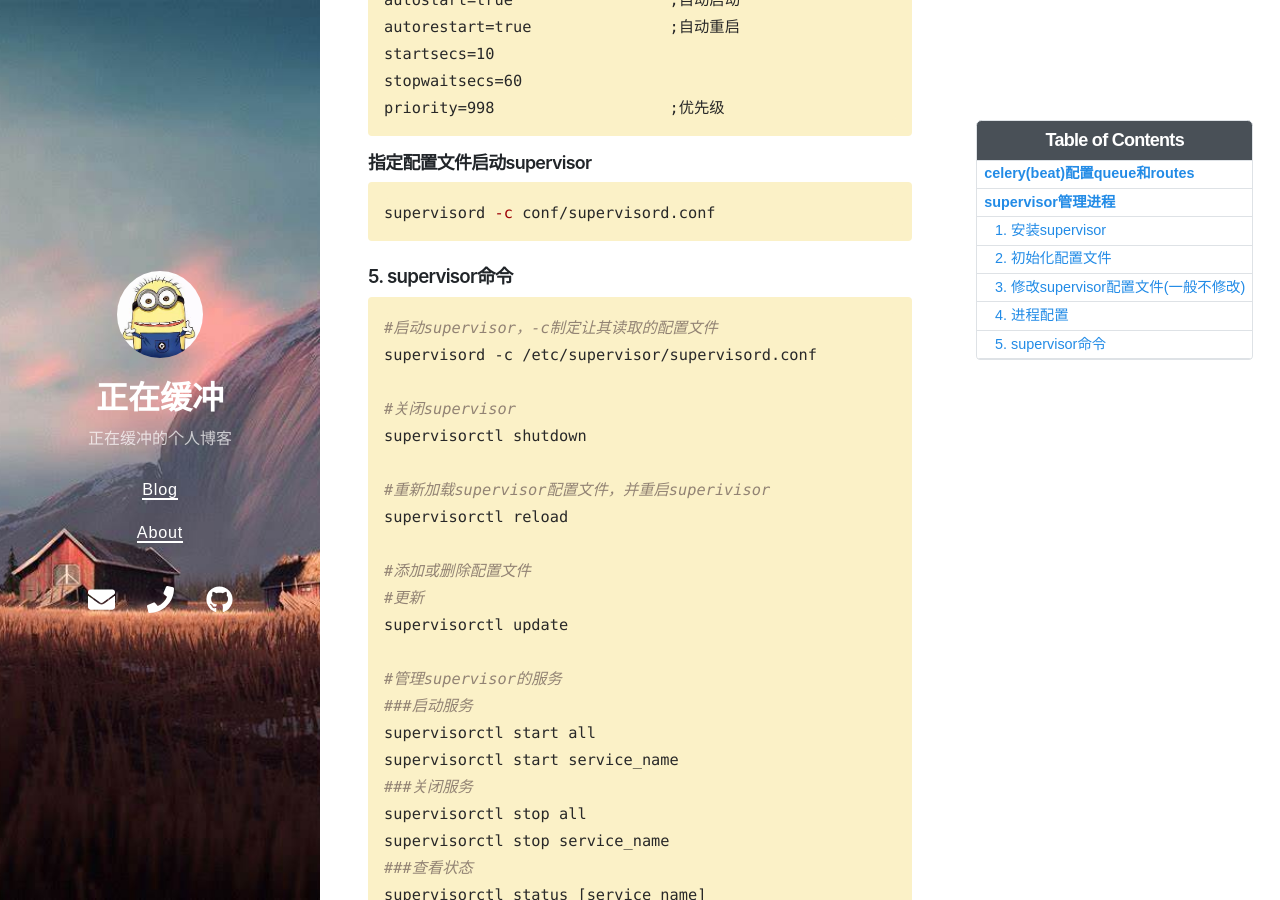
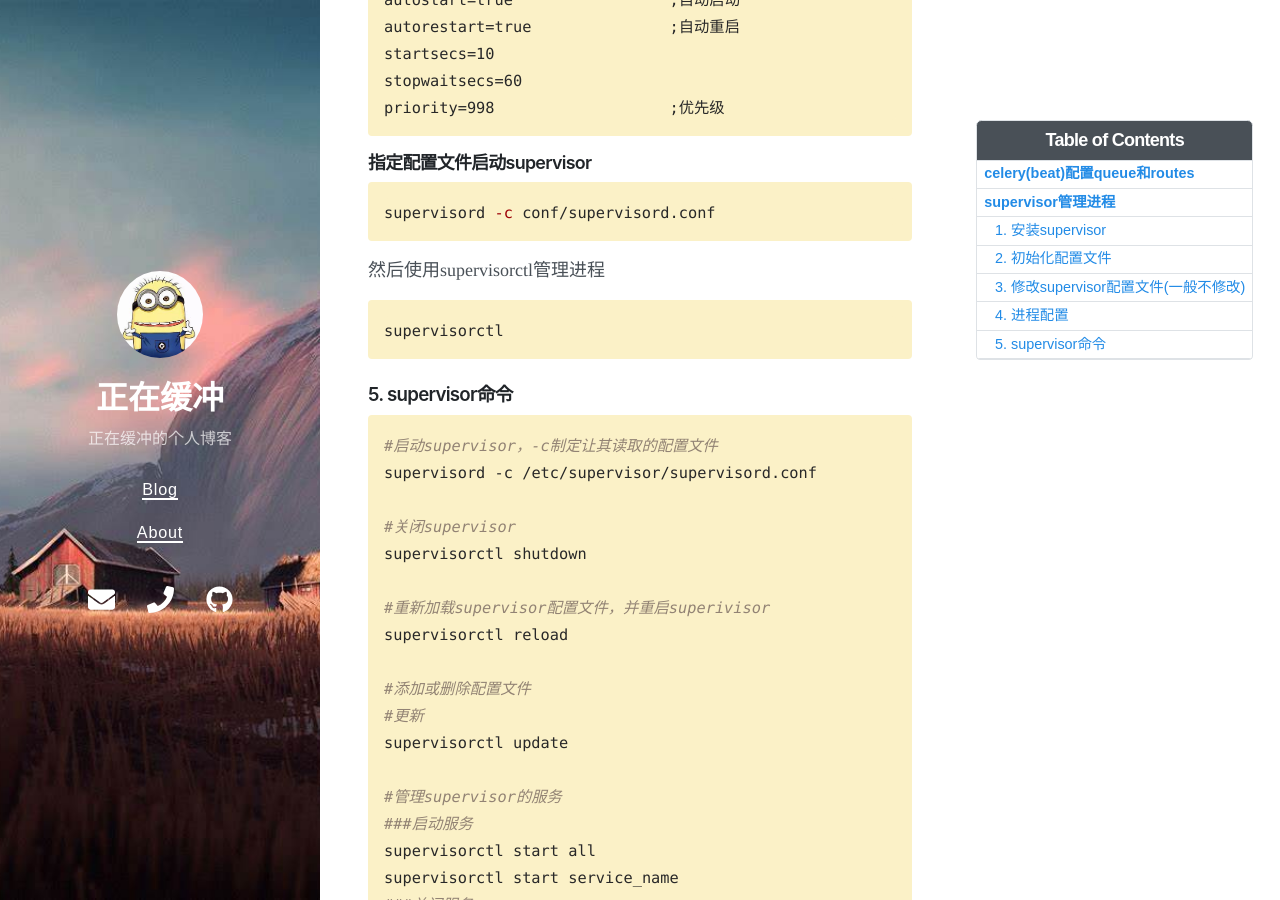
Before and after one commit to Zzhc3321/personal-blog.github.io, a Jekyll site: the page built from _posts/2022-03-13-supervisor配置.md, in a window 1280 px wide and 900 px high, scrolled down 2492 px. Built offline with Jekyll 4.4.1, drawn with Linux system fonts in a browser that asks for light colours; nearby versions of some CDN libraries.

Commit message:
修改文件: _posts/2022-03-13-supervisor配置.md

````diff
--- a/_posts/2022-03-13-supervisor配置.md
+++ b/_posts/2022-03-13-supervisor配置.md
@@ -128,6 +128,12 @@ priority=998                   ;优先级
 supervisord -c conf/supervisord.conf
 ```
 
+然后使用supervisorctl管理进程
+```shell
+supervisorctl
+```
+
+
 ### 5. supervisor命令
 ```python
 #启动supervisor，-c制定让其读取的配置文件
````
